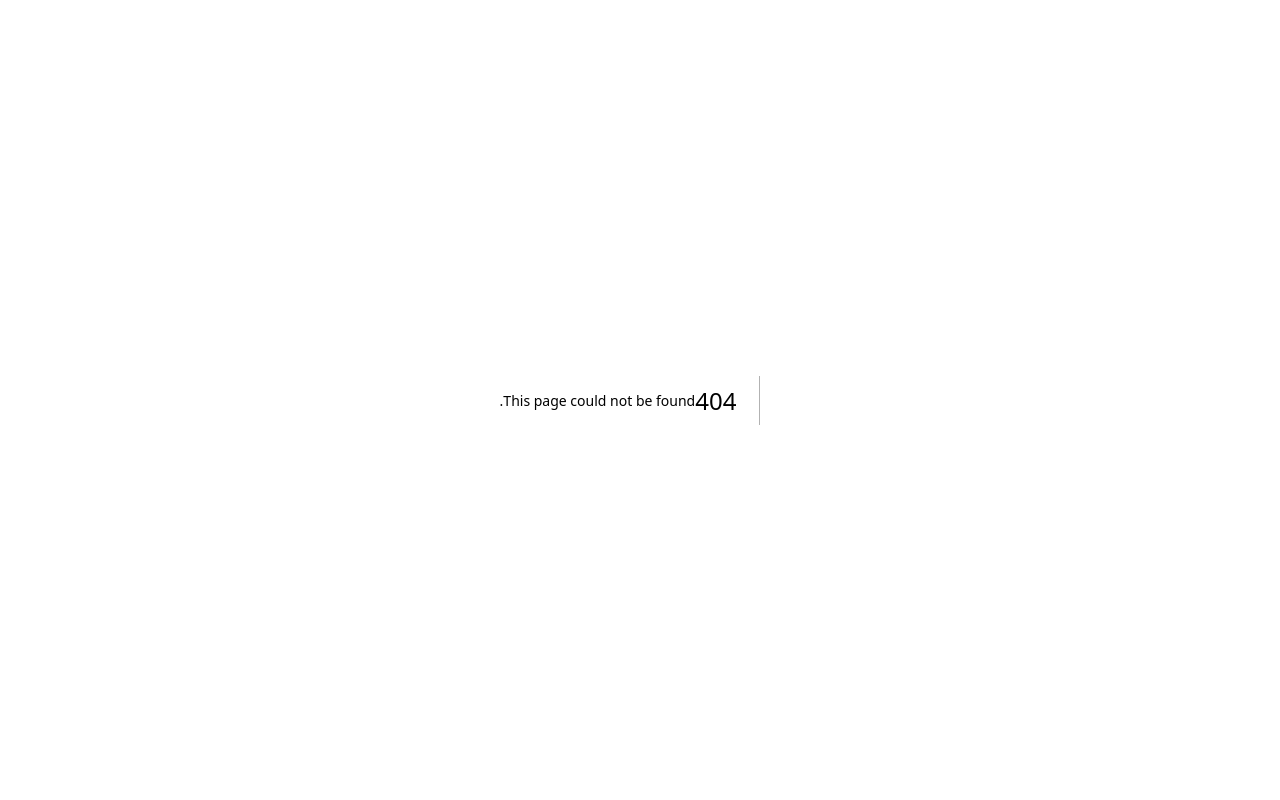
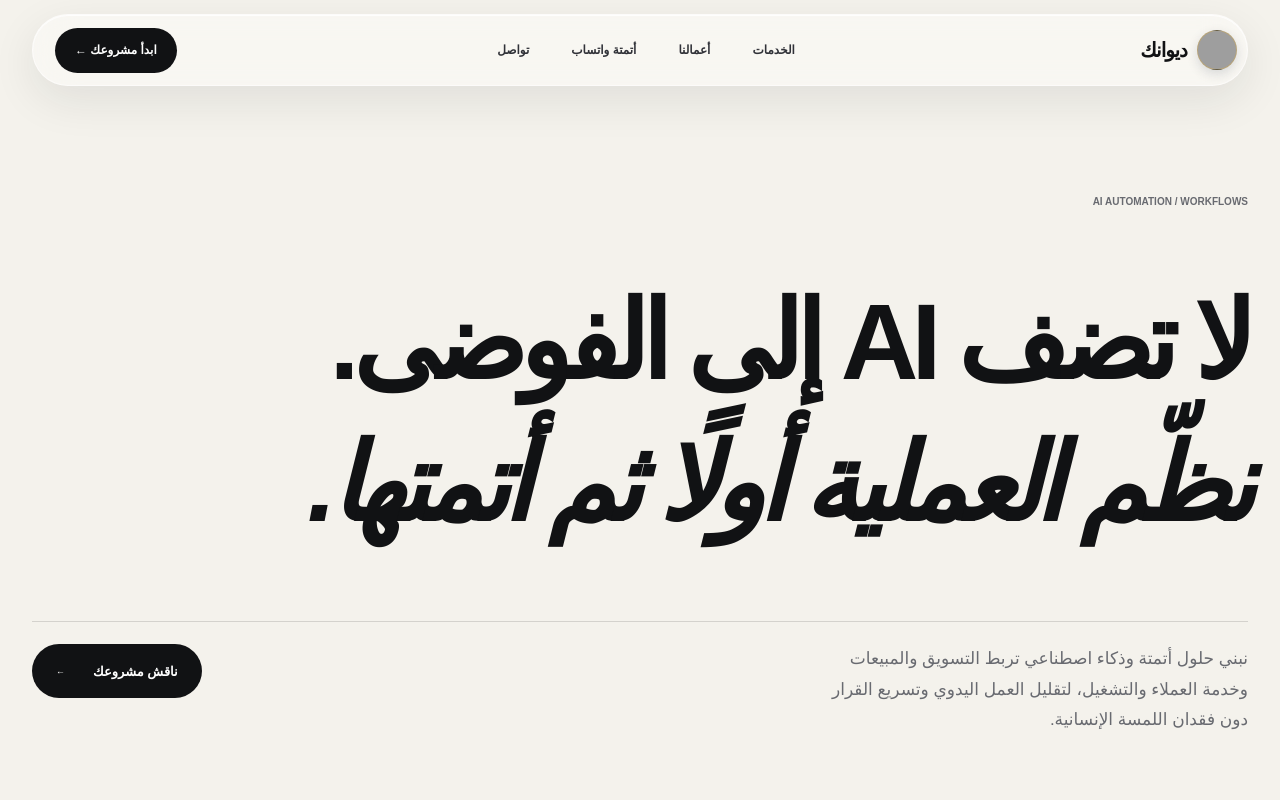
Before and after one commit to mohammedrashad2011-ui/Dewank-2026-website, a Next.js app: page /ai-automation in a window 1280 px wide. Before the commit this address had no page. Shown: the top 800 px of the page. Built offline with nearby package versions, Linux system fonts and the light colour scheme; grey boxes are pictures that could not be loaded; a web font is replaced by a local one.

Commit message:
Add AI automation service page

```diff
--- /dev/null
+++ b/app/ai-automation/page.tsx
@@ -0,0 +1,16 @@
+import type { Metadata } from "next";
+import { createMetadata } from "../lib/seo";
+import ServiceLanding from "../components/service-landing";
+import { servicePages } from "../lib/service-pages";
+
+export const metadata: Metadata = createMetadata({
+  title: "حلول أتمتة الذكاء الاصطناعي للشركات | ديوانك",
+  description: "حلول AI Automation وسير العمل وربط CRM والتسويق والمبيعات وخدمة العملاء للشركات في السعودية والخليج.",
+  path: "/ai-automation",
+  keywords: ["أتمتة الذكاء الاصطناعي", "AI Automation", "Workflow Automation", "CRM Automation", "وكلاء الذكاء الاصطناعي"],
+});
+
+export default function AiAutomationPage() {
+  const page = servicePages["ai-automation"];
+  return <ServiceLanding {...page} title={<>{page.titleLines[0]}<br/><em>{page.titleLines[1]}</em></>} />;
+}
```
